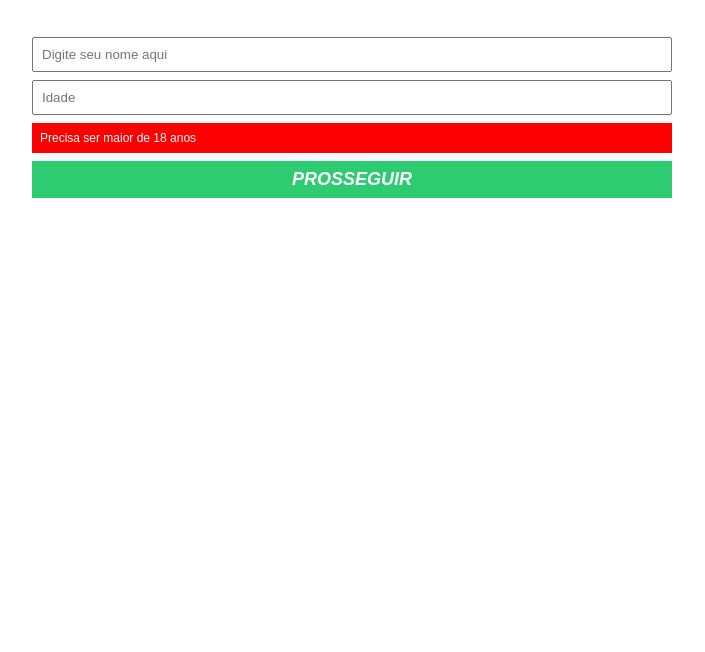
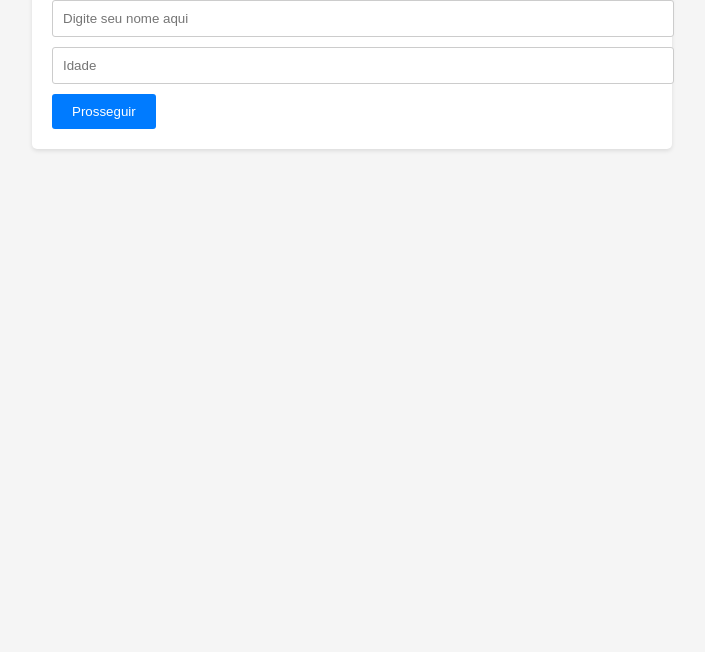
Before and after one commit to pedroluccs/Exercicio_Modulo_2, a plain HTML site: page index.html in a window 1280 px wide. Shown: the part 148-800 px from the top of the page, without its empty margins (288-993 px from the left). Drawn offline with Linux system fonts and the light colour scheme.

Commit message:
Update main.css
exercício feito

```diff
--- a/main.css
+++ b/main.css
@@ -1,59 +1,65 @@
-* {
+body {
+    font-family: Arial, sans-serif;
+    background-color: #f5f5f5;
     margin: 0;
-    padding: 0;
-    box-sizing: border-box;
-    font-family: sans-serif;
-}
-
-body {
-
 }
 
 .container {
-    margin: 80px auto;
-    max-width: 640px;
-    width: 100%;
+    max-width: 600px;
+    margin: 0 auto;
+    padding: 20px;
+    background-color: #fff;
+    box-shadow: 0 2px 4px rgba(0, 0, 0, 0.1);
+    border-radius: 5px;
+}
+
+h1, h2 {
+    color: #333;
 }
 
 form {
-    margin-top: 40px;
+    margin-top: 20px;
 }
 
-input, textarea, button {
-    display: block;
-    padding: 8px;
-    margin-bottom: 8px;
+input {
     width: 100%;
-    resize: none;
+    padding: 10px;
+    margin-bottom: 10px;
+    border: 1px solid #ccc;
+    border-radius: 3px;
 }
 
 button {
-    background-color: #2ecc71;
+    padding: 10px 20px;
+    background-color: #007bff;
+    color: #fff;
     border: none;
-    text-transform: uppercase;
-    color: #fff;
-    font-weight: bold;
-    font-size: 18px;
-    font-style: italic;
+    border-radius: 3px;
     cursor: pointer;
+    transition: background-color 0.3s;
 }
 
 button:hover {
-    background-color: #27ae60;
+    background-color: #0056b3;
+}
+
+.error-message, .success-message {
+    display: none;
+    padding: 10px;
+    margin-top: 10px;
+    border-radius: 3px;
+    color: #fff;
+    text-align: center;
+}
+
+.error-message {
+    background-color: #f44336;
 }
 
 .success-message {
-    background-color: #27ae60;
-    padding: 16px;
-    color: #fff;
-    display: none;
-
+    background-color: #4caf50;
 }
 
-.error-message {
-    font-size: 12px;
-    padding: 8px;
-    background-color: red;
-    color: #fff;
-    margin-bottom: 8px;
+input.error {
+    border-color: #f44336;
 }
```
